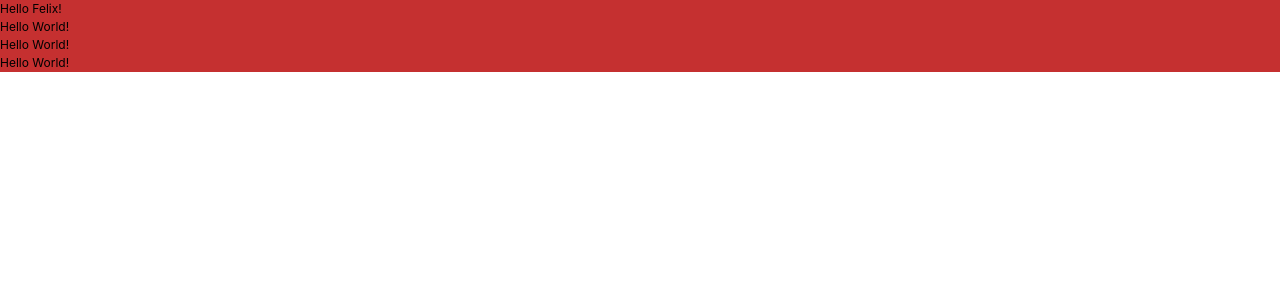
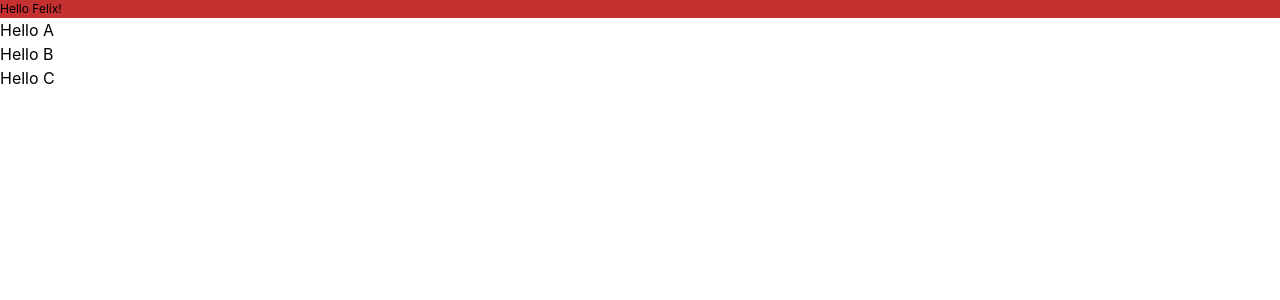
Before and after one commit to geyuqiu/react-workshop, a React (Create React App) app: page / in a window 1280 px wide. Shown: the top 300 px of the page. Built offline with nearby package versions, Linux system fonts and the light colour scheme.

Commit message:
for loop

```diff
--- a/src/App.tsx
+++ b/src/App.tsx
@@ -1,13 +1,12 @@
 import React from 'react';
 import Hello from './components/Hello/Hello';
+import HelloList from './components/HelloList/HelloList';
 
 function App() {
   return(
     <>
       <Hello name="Felix"/>
-      <Hello />
-      <Hello />
-      <Hello />
+      <HelloList />
     </>
   )
 }
--- a/src/components/HelloList/HelloList.tsx
+++ b/src/components/HelloList/HelloList.tsx
@@ -1,4 +1,16 @@
 import React from "react";
 export default function HelloList () {
-  return <p >Hello Robert</p>;
+  const names: string[] = ["A", "B", "C"];
+  // names.push('D') // valid
+  // names[0] = ('D') // valid
+
+  return (
+    <ul>
+      {
+        names.map((name, i) =>
+          <li key={i}>Hello {name}</li>
+        )
+      }
+    </ul>
+  );
 }
```
